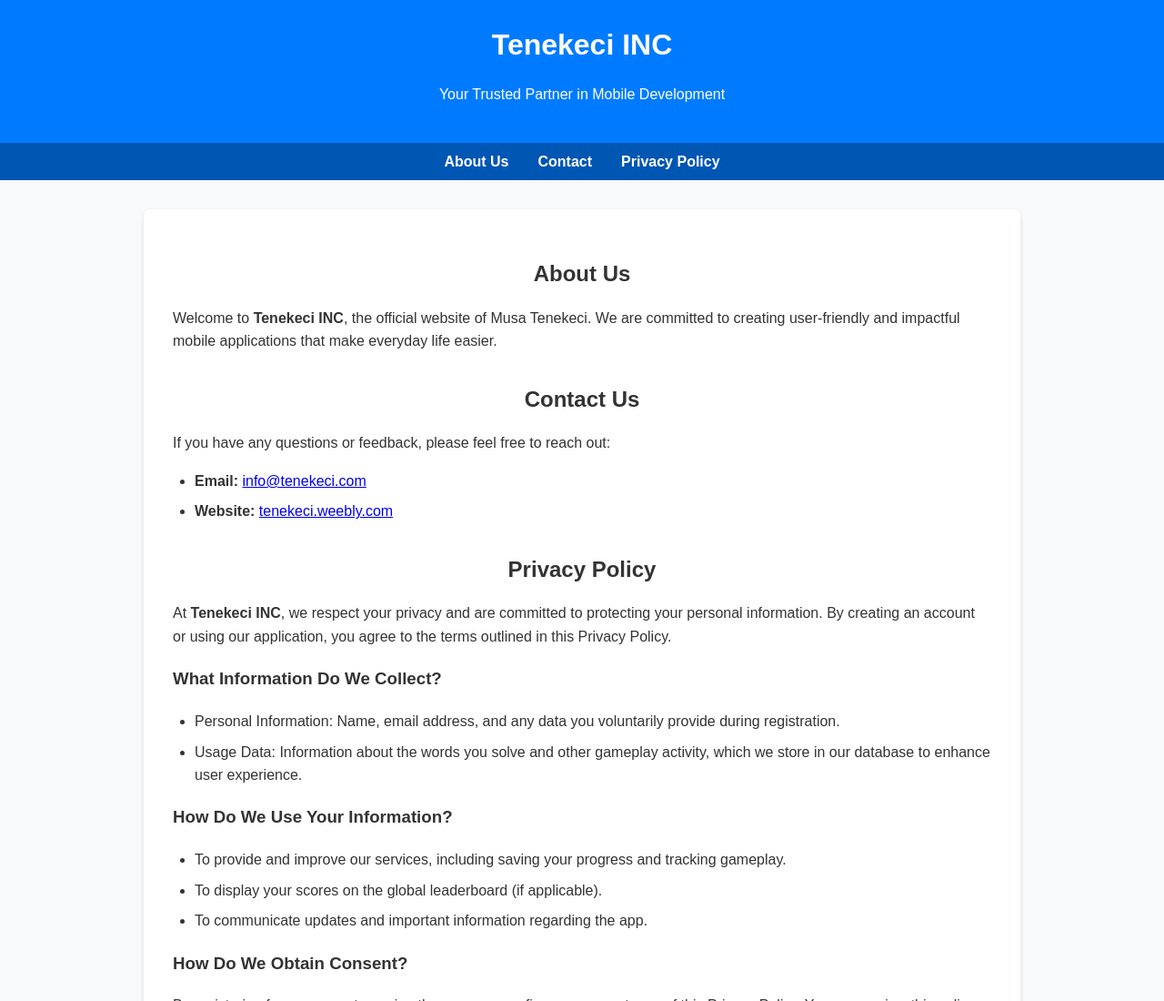
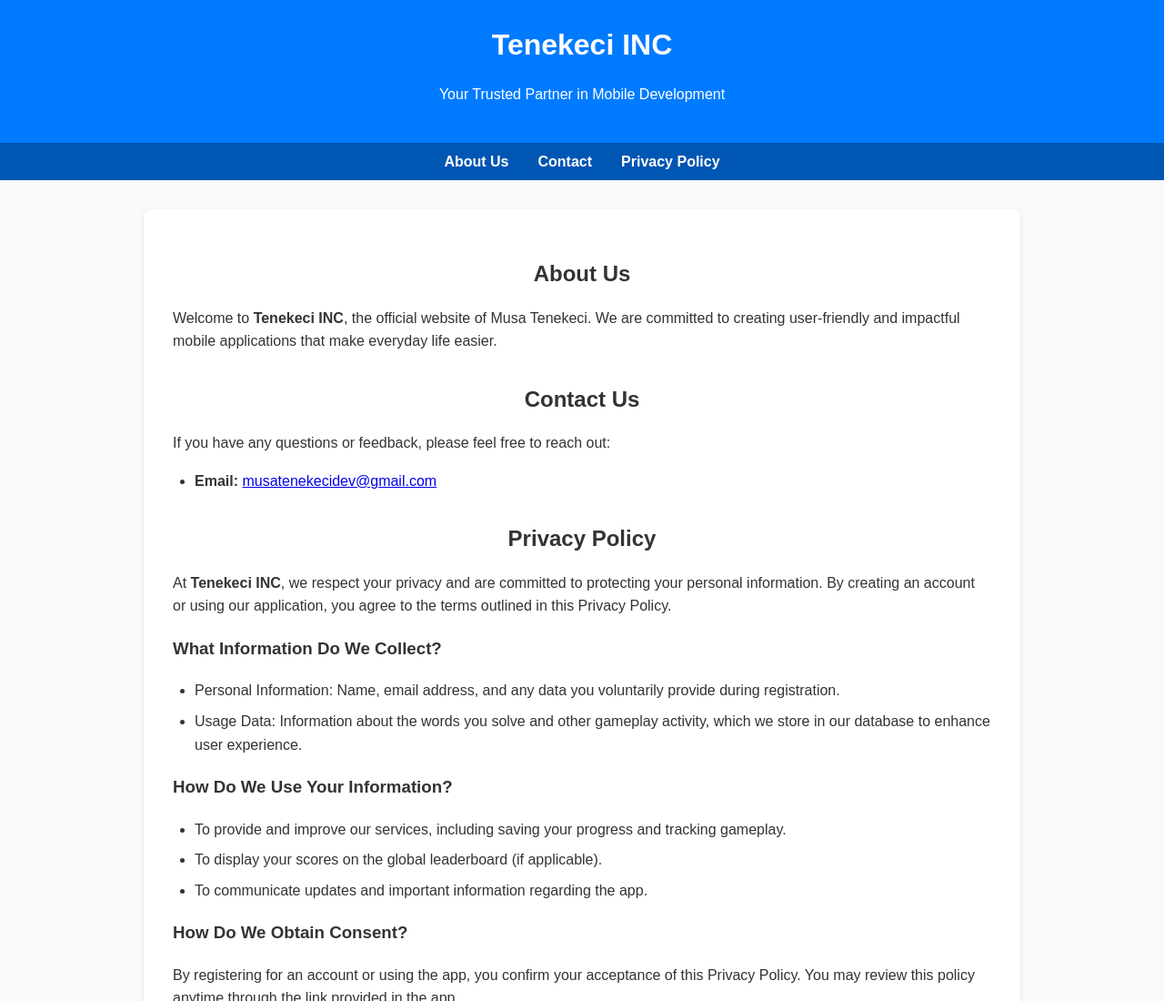
Before and after one commit to musatenekeci/tenekeci-app-ads, a plain HTML site: page index.html in a window 1280 px wide. Shown: the top 1100 px of the page at 91% size. Drawn offline with Linux system fonts and the light colour scheme.

Commit message:
Update index.html

```diff
--- a/index.html
+++ b/index.html
@@ -101,8 +101,7 @@
             <h2>Contact Us</h2>
             <p>If you have any questions or feedback, please feel free to reach out:</p>
             <ul>
-                <li><strong>Email:</strong> <a href="mailto:info@tenekeci.com">info@tenekeci.com</a></li>
-                <li><strong>Website:</strong> <a href="https://tenekeci.weebly.com">tenekeci.weebly.com</a></li>
+                <li><strong>Email:</strong> <a href="mailto:musatenekecidev@gmail.com">musatenekecidev@gmail.com</a></li>
             </ul>
         </section>
 
```
